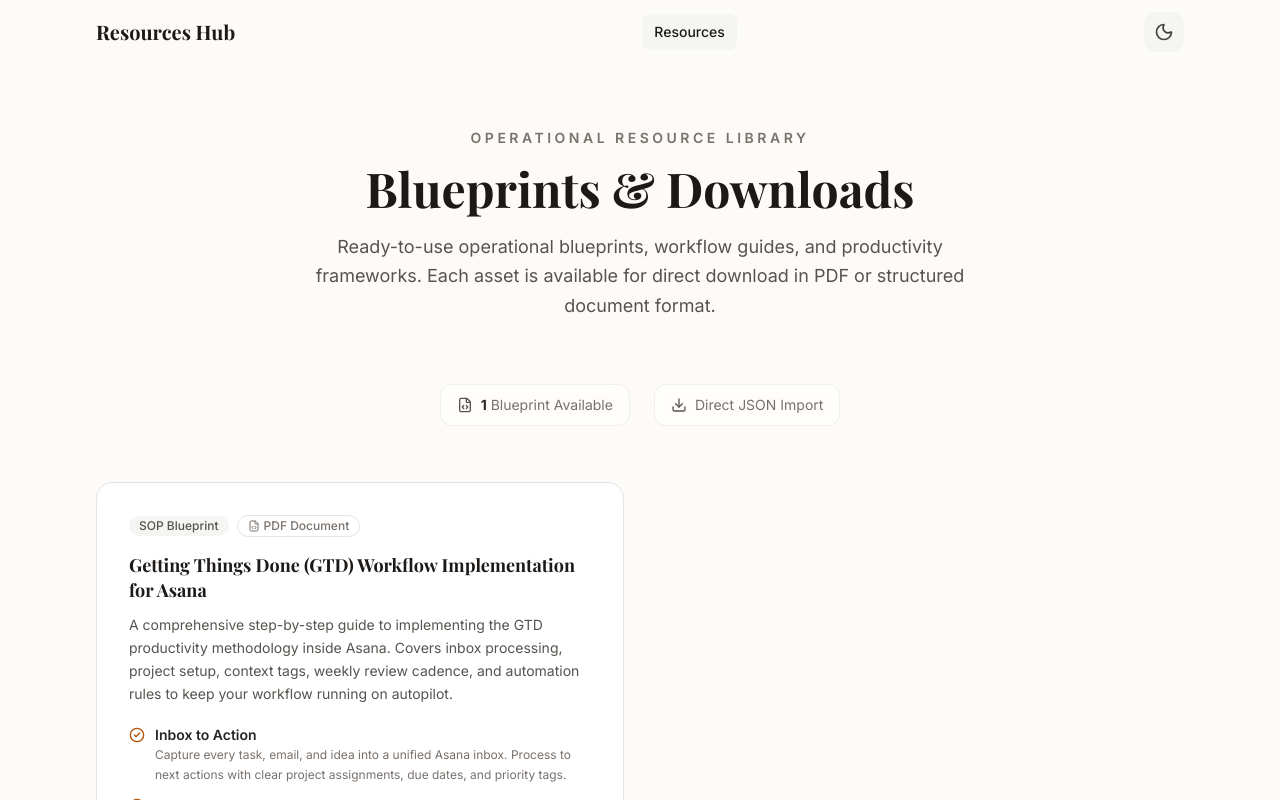
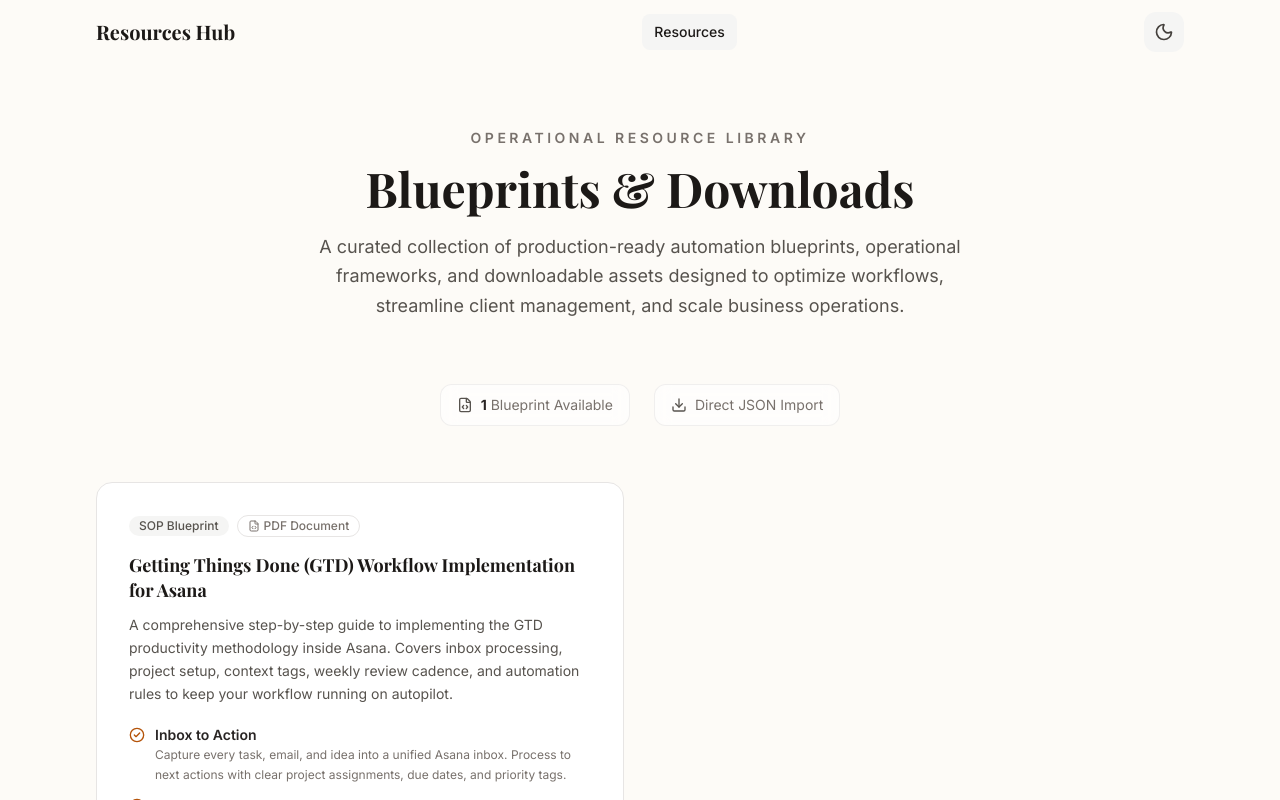
Before and after one commit to DerrickMits/resources, a Next.js app: page /resources in a window 1280 px wide. Shown: the top 800 px of the page. Built offline with nearby package versions, Linux system fonts and the light colour scheme; a web font is replaced by a local one.

Commit message:
Update hero description under Blueprints & Downloads

```diff
--- a/app/resources/page.tsx
+++ b/app/resources/page.tsx
@@ -83,9 +83,9 @@ export default function ResourcesPage() {
             Blueprints &amp; Downloads
           </h1>
           <p className="text-warm-600 dark:text-warm-400 text-lg max-w-2xl mx-auto mt-5 leading-relaxed">
-            Ready-to-use operational blueprints, workflow guides, and productivity
-            frameworks. Each asset is available for direct download in PDF or
-            structured document format.
+            A curated collection of production-ready automation blueprints,
+            operational frameworks, and downloadable assets designed to optimize
+            workflows, streamline client management, and scale business operations.
           </p>
         </motion.div>
 
```
